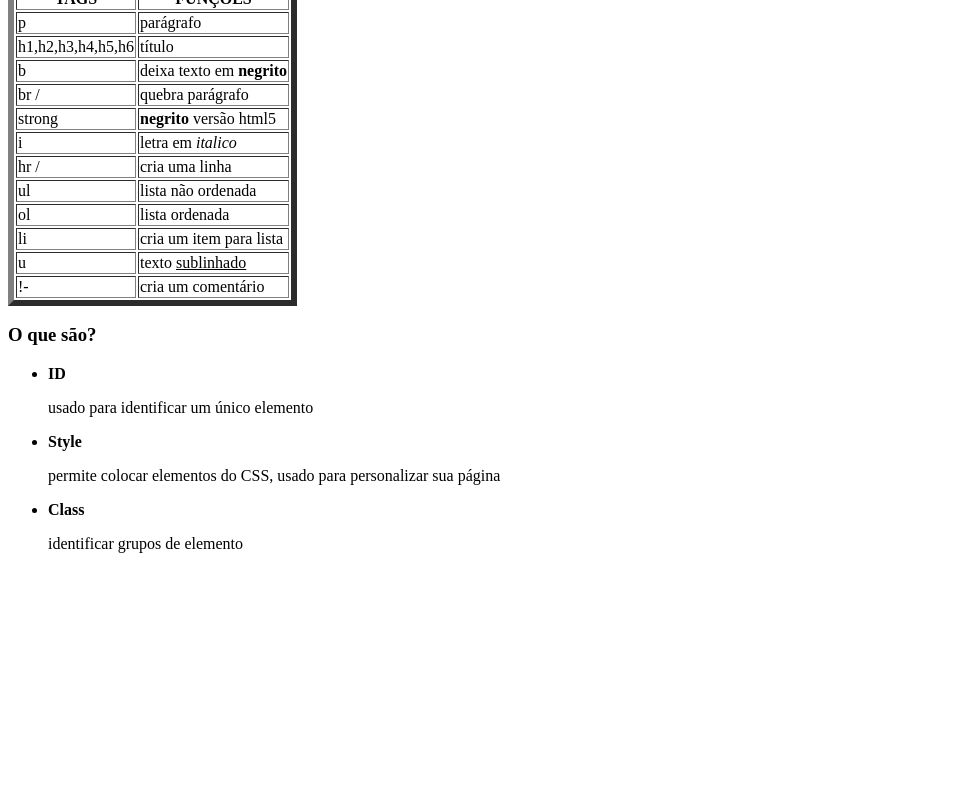
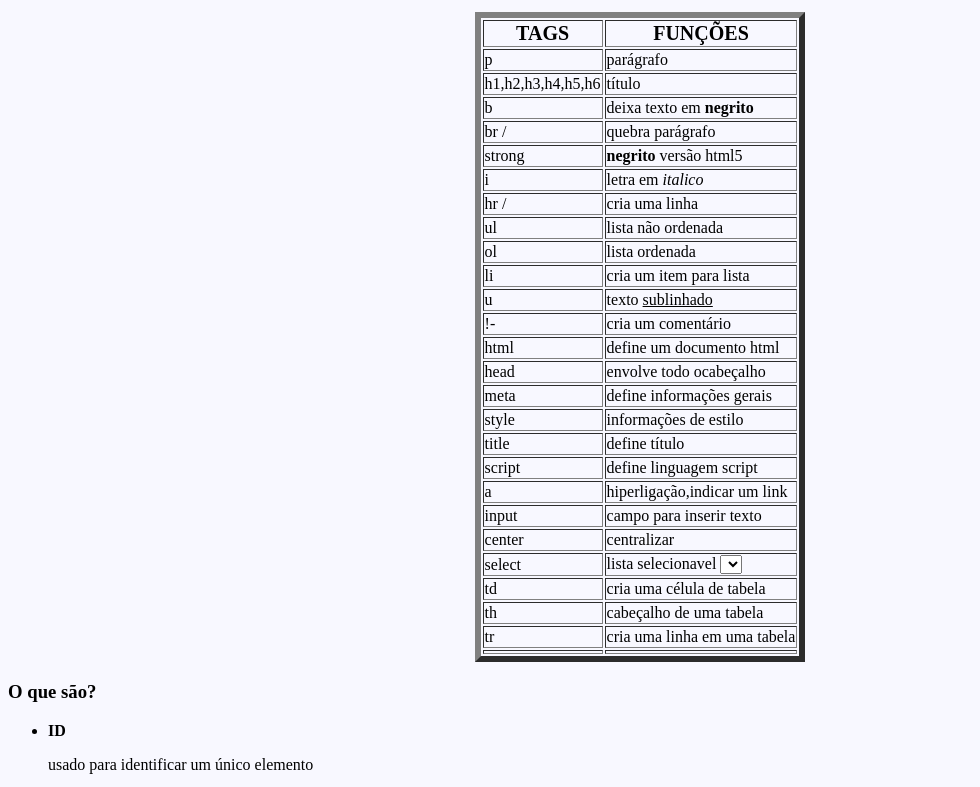
Before and after one commit to KarenRochac/AulasPWI, a plain HTML site: page aula12032020/index.html in a window 1280 px wide. Shown: the part 81-868 px from the top of the page, without its empty margins (0-980 px from the left). Before the commit the page ends 800 px from the top, so only its background shows below. Drawn offline with Linux system fonts and the light colour scheme.

Commit message:
aula 05032020 modificado
criação página com meus dados.

```diff
--- a/aula12032020/index.html
+++ b/aula12032020/index.html
@@ -3,9 +3,25 @@
 <head>
     <meta charset="UTF-8">
     <title>TAGS E FUNCIONALIDADES</title>
+    <style>
+        body{
+            background-color: 	#F8F8FF;
+        }
+        h2{
+            font-size: 25pt;
+            color: 	#4682B4
+        }
+        td{
+            font-size: 13,5pt;
+        }
+        th{
+            font-size: 15pt;
+        }
+    </style>
+
 </head>
-<body>
-    <h4> QUAIS AS FUNÇÕES DE CADA TAG?</h4>
+<body><center>
+    <h2> QUAIS AS FUNÇÕES DE CADA TAG?</h2>
     <table border="6">
         <tr>
             <th> TAGS</th>
@@ -59,7 +75,63 @@
             <td>!-</td>
             <td>cria um comentário</td>
         </tr>
-    </table>
+        <tr>
+            <td>html</td>
+            <td>define um documento html</td>
+        </tr>
+        <tr>
+            <td>head</td>
+            <td>envolve todo ocabeçalho</td>
+        </tr>
+        <tr>
+            <td>meta</td>
+            <td>define informações gerais</td>
+        </tr>
+        <tr>
+            <td>style</td>
+            <td>informações de estilo</td>
+        </tr>
+        <tr>
+            <td>title</td>
+            <td>define título</td>
+        </tr>
+        <tr>
+            <td>script</td>
+            <td>define linguagem script</td>
+        </tr>
+        <tr>
+            <td>a</td>
+            <td>hiperligação,indicar um link</td>
+        </tr>
+        <tr>
+            <td>input</td>
+            <td>campo para inserir texto</td>
+        </tr>
+        <tr>
+            <td>center</td>
+            <td>centralizar</td>
+        </tr>
+        <tr>
+            <td>select</td>
+            <td>lista selecionavel <select> </select></td>
+        </tr>
+        <tr>
+            <td>td</td>
+            <td>cria uma célula de tabela</td>
+        </tr>
+        <tr>
+            <td>th</td>
+            <td>cabeçalho de uma tabela</td>
+        </tr>
+        <tr>
+            <td>tr</td>
+            <td>cria uma linha em uma tabela</td>
+        </tr>
+        <tr>
+            <td></td>
+            <td></td>
+        </tr>
+    </table></center>
     <h3>O que são?</h3>
     <ul>
         <li><strong>ID</strong></li>
@@ -72,4 +144,8 @@
 
 
 </body>
+<center>
+    <img src=https://image.freepik.com/fotos-gratis/maquiagem-cosmeticos-pinceis-e-outros-itens-essenciais-no-fundo-rosa_23-2148113427.jpg>
+</center>
+
 </html>
```
Also changed, not shown: aula05032020/index.html (+16 -2 lines).
